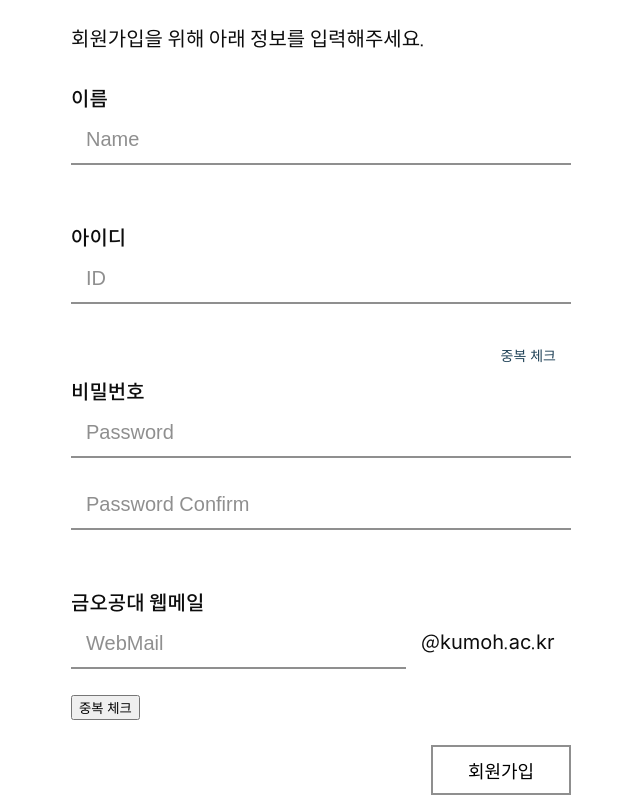
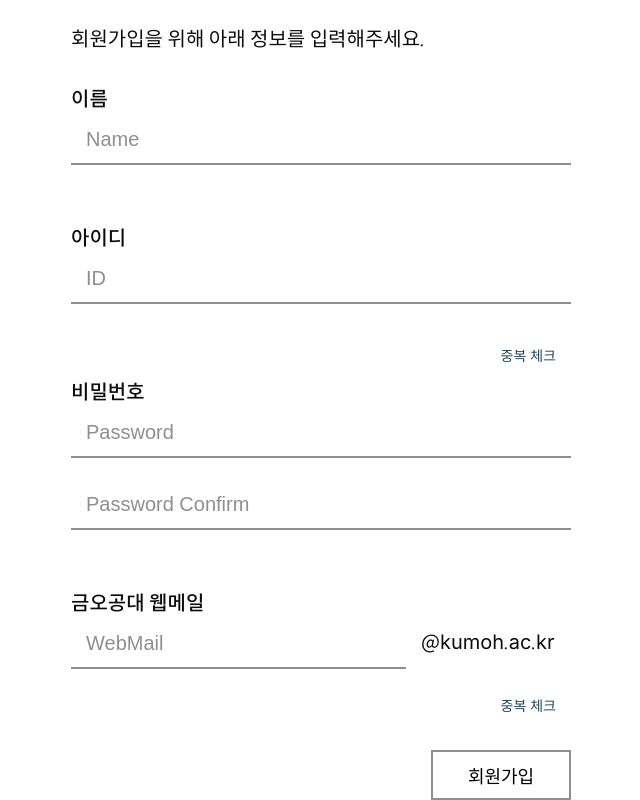
Before and after one commit to jkc-mycode/KIT-CE-CS-Frontend, a React (Create React App) app: page /signup in a window 1280 px wide. Shown: the part 325-1125 px from the top of the page, without its empty margins (319-959 px from the left). Built offline with nearby package versions, Linux system fonts and the light colour scheme.

Commit message:
이메일 중복체크 버튼 수정

```diff
--- a/src/Components/Register.css
+++ b/src/Components/Register.css
@@ -69,7 +69,7 @@
     font-size: 20px;
 }
 
-.idcheck_button {
+.idcheck_button, .emailcheck_button {
     margin-top : 15px;
     padding: 0px;
     border: 0px;
@@ -84,12 +84,21 @@
     background: none;
 }
 
+.emailcheck_button {
+    margin-top : 0px;
+}
+
 .idcheck_button:hover {
     color: rgba(115, 115, 115, 0.8);
 }
 
+.button_container{
+    position: relative;
+    padding-bottom: 15px;
+}
+
 .register_button {
-    margin-top: 10px;
+    margin-top: 40px;
     border: 2px solid rgba(115, 115, 115, 0.8);
 
     position: absolute;
@@ -107,11 +116,6 @@
     background: rgba(115, 115, 115, 0.4);
 }
 
-.button_container{
-    position: relative;
-    padding-bottom: 15px;
-}
-
 .check_msg {
     padding: 13px;
 }
```
